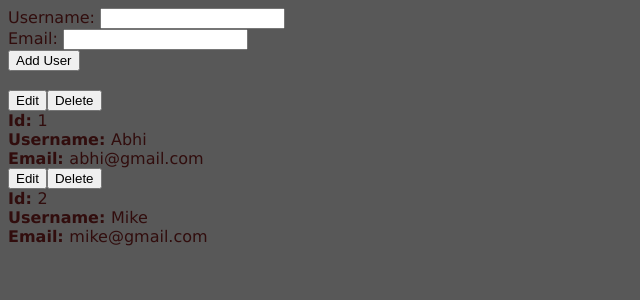
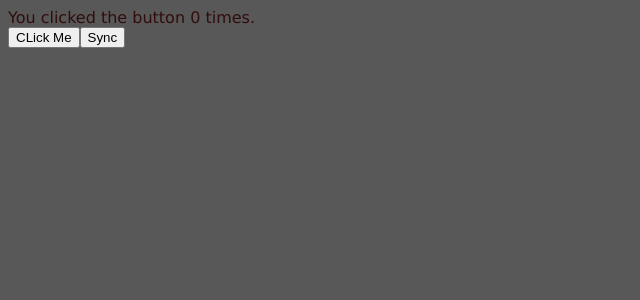
Before and after one commit to keshavsaini07/react-tutorial, a React (Vite) app: page / in a window 1280 px wide. Shown: the top 300 px of the page, without its empty margins (0-640 px from the left). Built offline with nearby package versions, Linux system fonts and the light colour scheme.

Commit message:
learnt about useEffect hook and fetching data from an api

```diff
--- a/src/App.jsx
+++ b/src/App.jsx
@@ -1,63 +1,102 @@
-import { useState } from "react";
-import UserDetails from "./components/UserDetails";
+import { useState, useEffect } from "react";
 
 export default function App() {
-  const [username, setUsername] = useState("");
-  const [email, setEmail] = useState("");
-  const [counter, setCounter] = useState(3);
+  const [counter, setCounter] = useState(0);
+  const [sync, setSync] = useState(false);
 
-  const [users, setUsers] = useState([
-    {
-      id: 1,
-      username: "Abhi",
-      email: "abhi@gmail.com",
-    },
-    {
-      id: 2,
-      username: "Mike",
-      email: "mike@gmail.com",
-    },
-  ]);
+  useEffect(() => {
+    document.title = "React  Tutorial ";
+  }, [sync]);
 
+  useEffect(() => {
+    const controller = new AbortController();
+
+    async function fetchUsers() {
+      try {
+        const response = await fetch(
+          "https://jsonplaceholder.typicode.com/users",
+          {
+            signal: controller.signal(),
+          }
+        );
+        const json = await response.json();
+        console.log(json);
+      } catch (error) {
+        console.log(error);
+      }
+    }
+    fetchUsers();
+
+    return () => {
+      controller.abort();
+    };
+  });
   return (
     <div>
-      <form
-        onSubmit={(e) => {
-          e.preventDefault();
-          const newUser = {
-            id: counter,
-            username, email
-          }
-          setCounter((currentCounter) => currentCounter+1);
-          setUsers((currentUsersState) => [ ...currentUsersState, newUser])
-        }}
-      >
-        <div>
-          <label htmlFor="username">Username: </label>
-          <input
-            name="username"
-            type="text"
-            id="username"
-            value={username}
-            onChange={(e) => setUsername(e.target.value)}
-          />
-        </div>
-        <div>
-          <label htmlFor="email">Email: </label>
-          <input
-            name="email"
-            type="email"
-            id="email"
-            value={email}
-            onChange={(e) => setEmail(e.target.value)}
-          />
-        </div>
-        <button>Add User</button>
-      </form>
-      <br />
-      {users.map((user) => (
-        <UserDetails key={user.id} user={user} setUsers={setUsers} />
-      ))}
+      <div>You clicked the button {counter} times. </div>
+      <button onClick={() => setCounter((count) => count + 1)}>CLick Me</button>
+      <button onClick={() => setSync((current) => !current)}>Sync</button>
     </div>
   );
 }
+
+// export default function App() {
+//   const [username, setUsername] = useState("");
+//   const [email, setEmail] = useState("");
+//   const [counter, setCounter] = useState(3);
+
+//   const [users, setUsers] = useState([
+//     {
+//       id: 1,
+//       username: "Abhi",
+//       email: "abhi@gmail.com",
+//     },
+//     {
+//       id: 2,
+//       username: "Mike",
+//       email: "mike@gmail.com",
+//     },
+//   ]);
+
+//   return (
+//     <div>
+//       <form
+//         onSubmit={(e) => {
+//           e.preventDefault();
+//           const newUser = {
+//             id: counter,
+//             username, email
+//           }
+//           setCounter((currentCounter) => currentCounter+1);
+//           setUsers((currentUsersState) => [ ...currentUsersState, newUser])
+//         }}
+//       >
+//         <div>
+//           <label htmlFor="username">Username: </label>
+//           <input
+//             name="username"
+//             type="text"
+//             id="username"
+//             value={username}
+//             onChange={(e) => setUsername(e.target.value)}
+//           />
+//         </div>
+//         <div>
+//           <label htmlFor="email">Email: </label>
+//           <input
+//             name="email"
+//             type="email"
+//             id="email"
+//             value={email}
+//             onChange={(e) => setEmail(e.target.value)}
+//           />
+//         </div>
+//         <button>Add User</button>
+//       </form>
+//       <br />
+//       {users.map((user) => (
+//         <UserDetails key={user.id} user={user} setUsers={setUsers} />
+//       ))}
+//     </div>
+//   );
+// }
```
